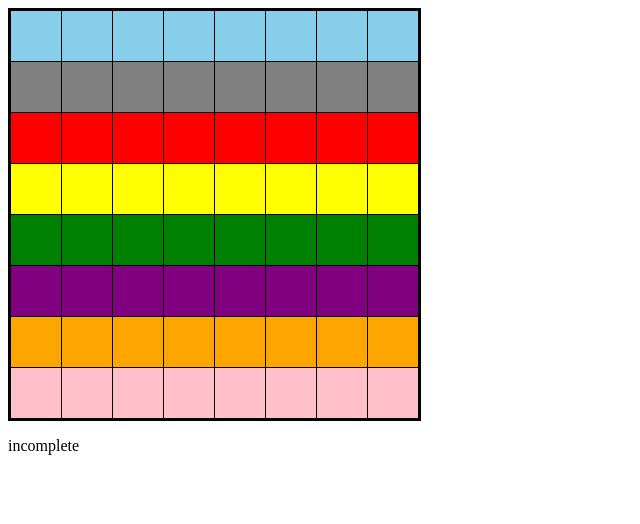
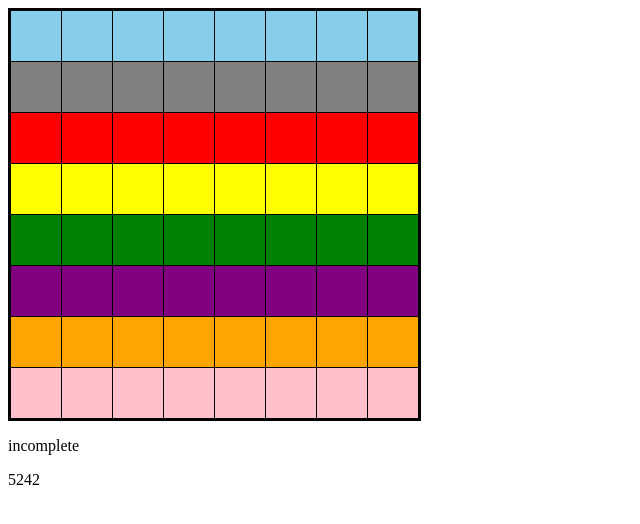
Before and after one commit to benWu26/queens, a React (Vite) app: page / in a window 1280 px wide. Shown: the top 524 px of the page, without its empty margins (0-640 px from the left). Built offline with nearby package versions, Linux system fonts and the light colour scheme.

Commit message:
* puzzle solver now generates all possible solutions instead of just one * cleaned up code elsewhere

```diff
--- a/src/Board.tsx
+++ b/src/Board.tsx
@@ -13,6 +13,8 @@ function Board(props: boardPropType) {
 
     // ref variable for detecting if mouse is pressed or not
     const mouseDownRef = useRef(false);
+
+
     const suppressMouseRef = useRef(false);
 
     // updates the board when a cell is clicked
--- a/src/BoardLogic.ts
+++ b/src/BoardLogic.ts
@@ -1,5 +1,3 @@
-import { useCallback, useState, useRef } from "react";
-import Cell from "./Cell";
 import { cellType, boardType, playerStatusType } from "./types"
 import _ from "lodash";
 import rfdc from 'rfdc';
@@ -183,23 +181,25 @@ const validateSolution = (board: boardType) => {
      * @param {number} ridx the row index to try placing a star in
      * @returns {boardType | false} the solved board if the algorithm finds a solution, otherwise false
      */
-const solvePuzzleRecursiveStep = (board: boardType, ridx: number) : boardType | false => {
+const solvePuzzleRecursiveStep = (board: boardType, ridx: number) : boardType[] => {
     if (ridx === board.length) {
-        return board;
+        return [board];
     }
+
+    const possibleSolutions: boardType[] = []
 
     for (const [cidx, cell] of board[ridx].entries()) {
         if (cell.playerStatus === "valid") {
             cell.playerStatus = "star";
             autoInvalidateMultipleCells(ridx, cidx, board);
-            const v = solvePuzzleRecursiveStep(board, ridx+1);
-            if (v) return v;
+            possibleSolutions.push(...solvePuzzleRecursiveStep(board, ridx+1));
+
             removeInvalidationCause(ridx, cidx, board);
             cell.playerStatus = "valid";
         }
     }
 
-    return false;
+    return possibleSolutions;
 }
 
     /**
--- a/src/Cell.tsx
+++ b/src/Cell.tsx
@@ -18,9 +18,6 @@ const colors = ["skyblue", "gray", "red", "yellow", "green", "purple", "orange",
  * @param {cellPropType} props
  * @returns {JSX.Element}
  */
-
-
-
 function Cell(props: cellPropType) {
     console.log("cell re-rendered!");
 
--- a/src/main.tsx
+++ b/src/main.tsx
@@ -3,9 +3,13 @@ import { createRoot } from 'react-dom/client'
 import './index.css'
 import Board from './Board.tsx'
 import sampleBoard from './sampleBoard.ts'
+import { solvePuzzle } from './BoardLogic.ts'
+import rfdc from 'rfdc'
+const clone = rfdc();
 
 createRoot(document.getElementById('root')!).render(
   <StrictMode>
     <Board board={sampleBoard}></Board>
+    <p>{solvePuzzle(clone(sampleBoard)).length}</p>
   </StrictMode>,
 )
```
